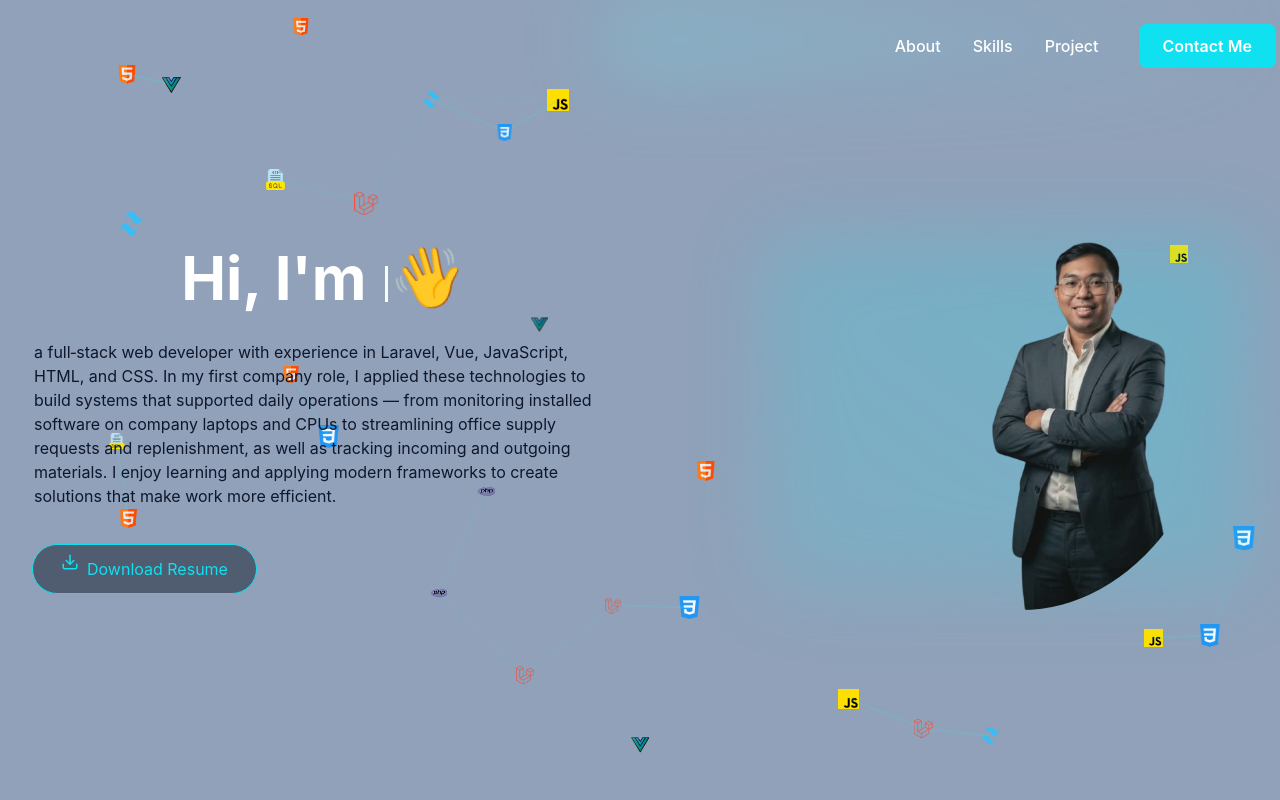
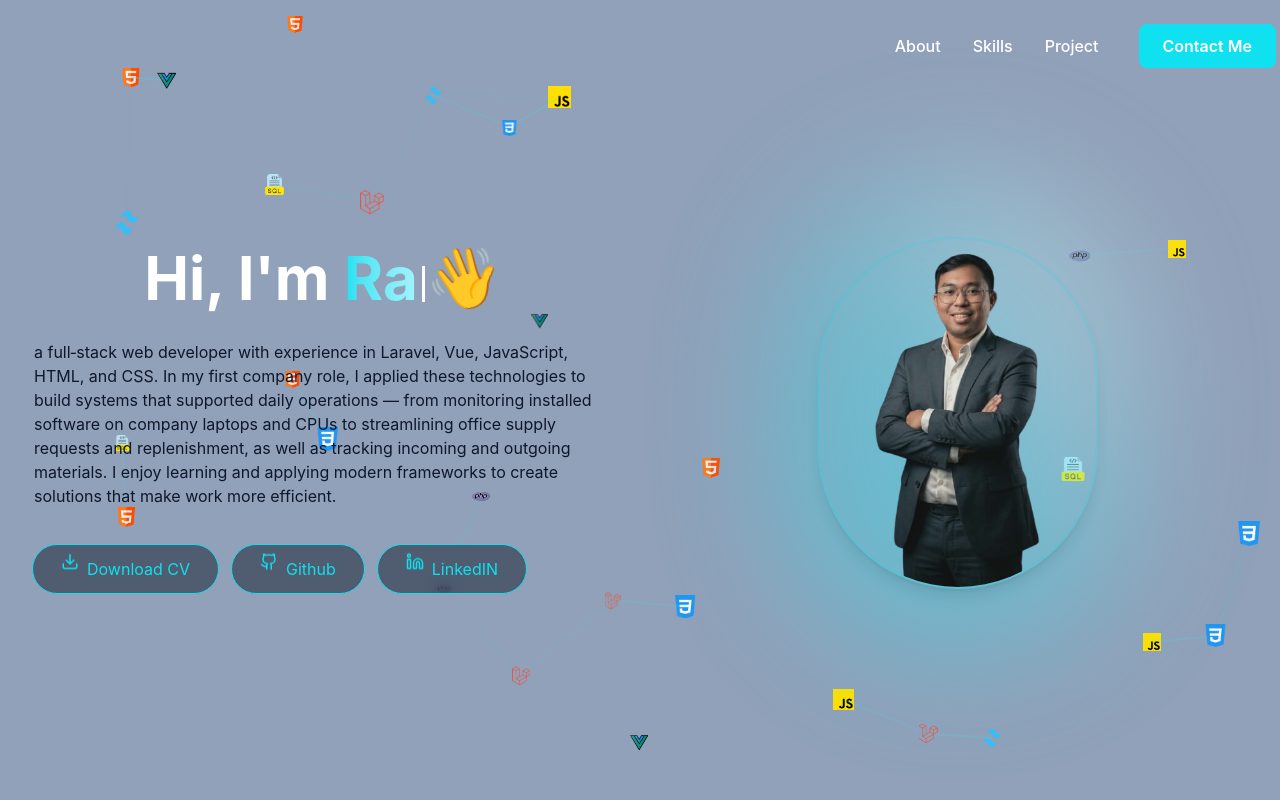
Before and after one commit to Dn0myaR/my-portfolio-v2, a Vue app: page / in a window 1280 px wide. Shown: the top 800 px of the page. Built offline with nearby package versions, Linux system fonts and the light colour scheme; what @tsparticles/vue3 would draw is missing.

Commit message:
fix animation

```diff
--- a/src/App.vue
+++ b/src/App.vue
@@ -9,7 +9,7 @@
   import Experience from './components/Experience.vue';
   import Projects from './components/Projects.vue';
   import Contact from './components/Contact.vue';
-  import Footer from './components/Footer.vue';
+  // import Footer from './components/Footer.vue';
 
   onMounted(() => {
     AOS.init({
@@ -30,7 +30,7 @@
     <!-- <Certificates /> -->
     <Projects />
     <Contact />
-    <Footer />
+    <!-- <Footer /> -->
 
   </div>
 </template>
--- a/src/components/Contact.vue
+++ b/src/components/Contact.vue
@@ -4,8 +4,7 @@ import emailjs from 'emailjs-com';
 import emails from '../assets/gmail.png';
 import linkedin from '../assets/linkedin.png';
 import github from '../assets/github.png';
-import bgvideo from '../assets/contactbg.mp4' // Tama ito
-
+import bgvideo from '../assets/contactbg.mp4'
     const contactInfo = [
         {
             id: 1,
@@ -61,9 +60,9 @@ import bgvideo from '../assets/contactbg.mp4' // Tama ito
         }
     }
 </script>
-
 <template>
-    <section class="relative py-20 overflow-hidden h-screen bg-slate-400" id="contact">
+    <!-- INAYOS: Pinalitan ang h-screen ng min-h-screen, at dinagdagan ng flex flex-col justify-between -->
+    <section class="relative py-20 overflow-hidden min-h-screen flex flex-col justify-between bg-slate-400" id="contact">
         <video
             autoplay
             loop
@@ -73,11 +72,11 @@ import bgvideo from '../assets/contactbg.mp4' // Tama ito
             <source :src="bgvideo" type="video/mp4" />
         </video>
 
-        <!-- Overlay Layer -->
+        <!-- Overlay Layer (I-uncomment mo ito kung gusto mong medyo madilim ang video background mo) -->
         <!-- <div class="absolute top-0 left-0 w-full h-full bg-slate-900/85 backdrop-blur-[2px] z-10"></div> -->
 
-        <!-- INAYOS: Dinagdagan ng "relative" para gumana ang z-20. Kung hindi, matatakpan ang buong content at form mo -->
-        <div class="container mx-auto px-4 max-w-6xl relative z-20">
+        <!-- INAYOS: Dinagdagan ng class na "grow w-full" para kainin nito ang space sa itaas at itulak ang footer pababa -->
+        <div class="container mx-auto px-4 max-w-6xl relative z-20 grow w-full ">
             <div class="text-center mb-12">
                 <h2 class="text-3xl md:text-5xl font-extrabold text-blue-400 mb-2">
                     Connect with me
@@ -85,7 +84,7 @@ import bgvideo from '../assets/contactbg.mp4' // Tama ito
                 <div class="w-28 h-1 bg-primary mx-auto mt-2 rounded-2xl"></div>
             </div>
 
-            <div class="grid md:grid-cols-2 gap-8">
+            <div class="grid md:grid-cols-2 gap-8 ">
                 <div>
                     <p class="text-gray-400 mb-8 leading-relaxed">
                         <!-- Let’s chat. Drop a message! -->
@@ -116,8 +115,8 @@ import bgvideo from '../assets/contactbg.mp4' // Tama ito
                     </div>
                 </div>
 
-                <!-- form (Ginawang may kaunting transparency para mas bumagay sa video background) -->
-                <div class="bg-gray-800/50 border border-gray-700/50 rounded-lg p-6 backdrop-blur-sm ">
+                <!-- Form -->
+                <div class="bg-gray-800/50 border border-gray-700/50 rounded-lg p-6 backdrop-blur-sm">
                     <form @submit.prevent="handleSubmit">
                         <div class="mb-4">
                             <label for="name" class="text-white block mb-2 text-sm font-medium">
@@ -152,6 +151,8 @@ import bgvideo from '../assets/contactbg.mp4' // Tama ito
                             rows="4"
                             required />
                         </div>
+
+                        <!-- INAYOS: Sinara nang buo ang naputol mong button element at form tag -->
                         <button type="submit" :disabled="isSubmitting"
                         class="w-full px-6 py-2.5 bg-primary text-white rounded-lg font-medium hover:bg-primary/80 transition-colors disabled:opacity-50 disabled:cursor-not-allowed">
                             {{ isSubmitting ? 'Sending...' : 'Send Message' }}
@@ -160,5 +161,11 @@ import bgvideo from '../assets/contactbg.mp4' // Tama ito
                 </div>
             </div>
         </div>
+
+        <!-- FOOTER LAYER: Narito na siya sa loob ng section pero selyadong nasa pinakailalim na ngayon -->
+        <div class="w-full text-center relative z-10 text-sm text-white">
+            <p>© All Rights Reserved. |  Raymond Seeno</p>
+        </div>
+
     </section>
 </template>
--- a/src/components/MySelfSection.vue
+++ b/src/components/MySelfSection.vue
@@ -1,5 +1,5 @@
 <script setup>
-import { Download } from 'lucide-vue-next';
+import { Download, Github, Linkedin } from 'lucide-vue-next';
 import mypic from '../assets/mypicsformal.png';
 import { ref, onMounted, onUnmounted } from 'vue';
 import resumePdf from '@/assets/RaymondCV.pdf';
@@ -11,6 +11,8 @@ import vue from '../assets/vue.png'
 import laravel from '../assets/Laravel.png'
 import tailwind from '../assets/Tailwind_CSS.png'
 import php from '../assets/php.png'
+import linkedin from '../assets/linkedin.png';
+import github from '../assets/github.png';
 
 // --- EFFECT na nag tatype ---
 const typedText = ref('');
@@ -200,10 +202,10 @@ onMounted(() => {
 <template>
     <section id="about" class="bg-slate-400 relative w-full h-screen md:pt-0 lg:pt-28 overflow-hidden" data-aos="zoom-in-up ">
         <div class="absolute top-0 inset-x-0 h-64 flex items-start">
-            <div class="h-24 w-2/3 bg-linear-to-br from-[#6ce2ebbe] blur-2xl invisible opacity-40">
+            <!-- <div class="h-24 w-2/3 bg-linear-to-br from-[#6ce2ebbe] blur-2xl invisible opacity-40">
             </div>
             <div class="h-20 w-3/4 bg-linear-to-r from-[#6ce2ebbe] opacity-40 blur-2xl">
-            </div>
+            </div> -->
         </div>
 
         <canvas ref="canvasRef" class="absolute inset-0 z-0 pointer-events-none"></canvas>
@@ -254,13 +256,78 @@ onMounted(() => {
                                 </div>
                                 <a :href="resumePdf"
                                     download="RaymondCV.pdf"
-                                    class="pl-2 text-primary ">Download Resume
+                                    class="pl-2 text-primary ">Download CV
+                                </a>
+
+                            </div>
+                        </button>
+
+
+                        <button
+                            @mouseenter="isHoveringBtn = true"
+                            @mouseleave="isHoveringBtn = false"
+                            class="border border-primary px-6 md:px-7 py-3
+                            rounded-full relative group w-full sm:w-max
+                            flex justify-center bg-gray-900/50 backdrop-blur-sm cursor-pointer transition-all
+                            duration-300 ease-in-out hover:scale-105"
+                        >
+                            <div class="hover:scale-105 transition-all
+                                ease-in-out flex justify-center relative">
+                                <div class="scg-container">
+                                    <Github :size="18" class="text-primary animate-bounce"/>
+                                    <div class="download-loader text-white hidden"/>
+                                </div>
+                                <a href="https://github.com/Dn0myaR" target="_blank" rel="noopener noreferrer"
+                                    class="pl-2 text-primary">Github
+                                </a>
+
+                            </div>
+
+                        </button>
+                           <button
+                            @mouseenter="isHoveringBtn = true"
+                            @mouseleave="isHoveringBtn = false"
+                            class="border border-primary px-6 md:px-7 py-3
+                            rounded-full relative group w-full sm:w-max
+                            flex justify-center bg-gray-900/50 backdrop-blur-sm cursor-pointer transition-all
+                            duration-300 ease-in-out hover:scale-105"
+                        >
+                            <div class="hover:scale-105 transition-all
+                            ease-in-out flex justify-center relative">
+                                <div class="scg-container">
+                                    <Linkedin :size="18" class="text-primary animate-bounce"/>
+                                    <div class="download-loader text-white hidden"/>
+                                </div>
+                                <a href="https://www.linkedin.com/in/raymondsereno" target="_blank" rel="noopener noreferrer"
+                                    class="pl-2 text-primary">LinkedIN
                                 </a>
                             </div>
                         </button>
                     </div>
                 </div>
+
+
+
                 <div class="lg:h-full md:flex">
+                    <!-- Ginawa nating relative at flex-center ang pinaka-wrapper para laging magkatapat ang dalawa -->
+                    <div class="flex w-full h-96 min-h-96 lg:min-h-[none] lg:w-full lg:h-full items-center justify-center relative">
+
+                        <!-- ANG LIWANAG (Nasa gitnang-gitna) -->
+                        <div class="absolute z-0 w-90 h-120 rounded-full bg-linear-to-tr
+                                    from-primary via-[#41e2ee] to-white opacity-40 blur-3xl animate-pulse">
+                        </div>
+
+                        <!-- IYONG PICTURE (Naka-relative z-10 para lumutang) -->
+                        <div class="relative z-10 w-72 h-90 p-1">
+                            <img :src="mypic" alt="Me"
+                                loading="lazy"
+                                class="w-full h-full rounded-full object-cover shadow-lg border-2 border-primary/20"
+                            >
+                        </div>
+
+                    </div>
+                </div>
+                <!-- <div class="lg:h-full md:flex">
                     <div class="flex w-full h-96 min-h-96 lg:min-h-[none]
                         lg:w-full lg:h-full items-center relative">
                         <div class="absolute z-0 top-1/2 -translate-y-1/2
@@ -278,7 +345,7 @@ onMounted(() => {
                             >
                         </div>
                     </div>
-                </div>
+                </div> -->
             </div>
         </div>
     </section>
--- a/src/components/Projects.vue
+++ b/src/components/Projects.vue
@@ -52,7 +52,7 @@
 
 <template>
     <!-- 1. MAIN SECTION: Ginawang light background (bg-slate-50) na may gumagalaw na grid lines -->
-    <section class="relative py-16 bg-slate-400 overflow-hidden
+    <section class="relative py-16 bg-slate-400 overflow-hidden  h-screen
                     bg-[linear-gradient(to_right,#e2e8f0_1px,transparent_1px),linear-gradient(to_bottom,#e2e8f0_1px,transparent_1px)]
                     bg-size-[4rem_4rem] animate-grid-move" id="project">
 
```
